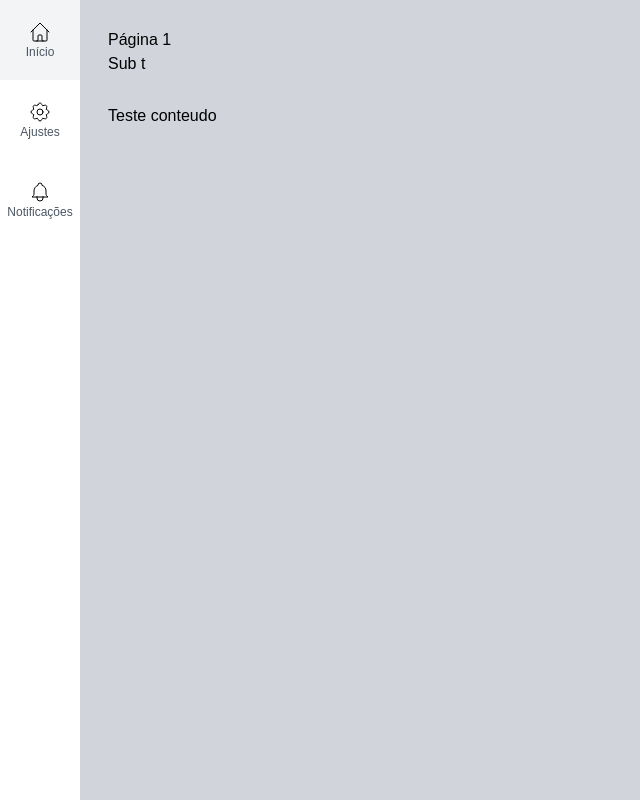
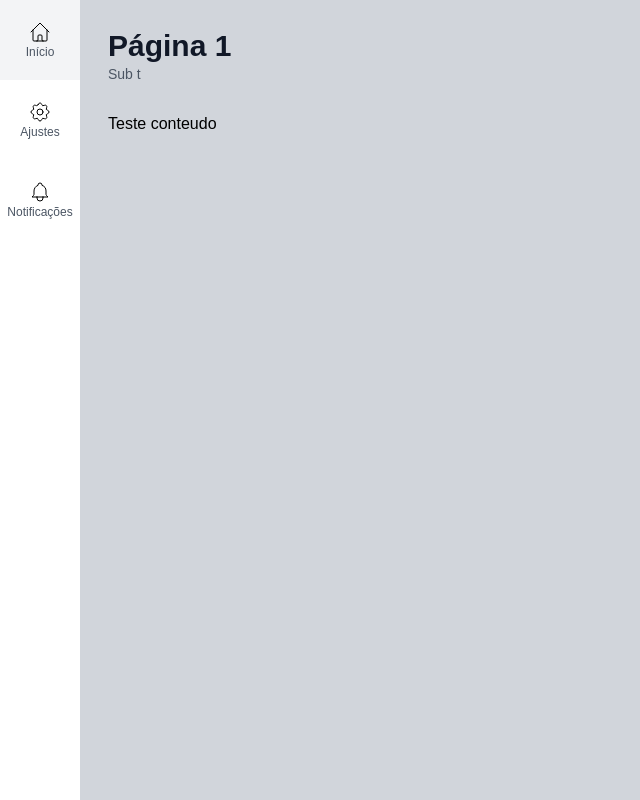
Before and after one commit to fcventura02/painel-admin, a Next.js app: page / in a window 1280 px wide. Shown: the whole page, without its empty margins (0-640 px from the left). Built offline with nearby package versions, Linux system fonts and the light colour scheme.

Commit message:
updated style title

```diff
--- a/src/components/template/Titulo.tsx
+++ b/src/components/template/Titulo.tsx
@@ -1,18 +1,25 @@
-interface ITitulo{
-    titulo:string,
-    subtitulo:string,
+interface ITitulo {
+  titulo: string;
+  subtitulo: string;
 }
 
-
-export default function Titulo({titulo, subtitulo}: ITitulo){
-    return(
-        <div>
-            <h1 className={`
-
-            `}>{titulo}</h1>
-            <h2 className={`
-
-            `}>{subtitulo}</h2>
-        </div>
-    )
+export default function Titulo({ titulo, subtitulo }: ITitulo) {
+  return (
+    <div>
+      <h1
+        className={`
+            font-black text-3xl text-gray-900
+            `}
+      >
+        {titulo}
+      </h1>
+      <h2
+        className={`
+        font-light text-sm text-gray-600
+            `}
+      >
+        {subtitulo}
+      </h2>
+    </div>
+  );
 }
```
